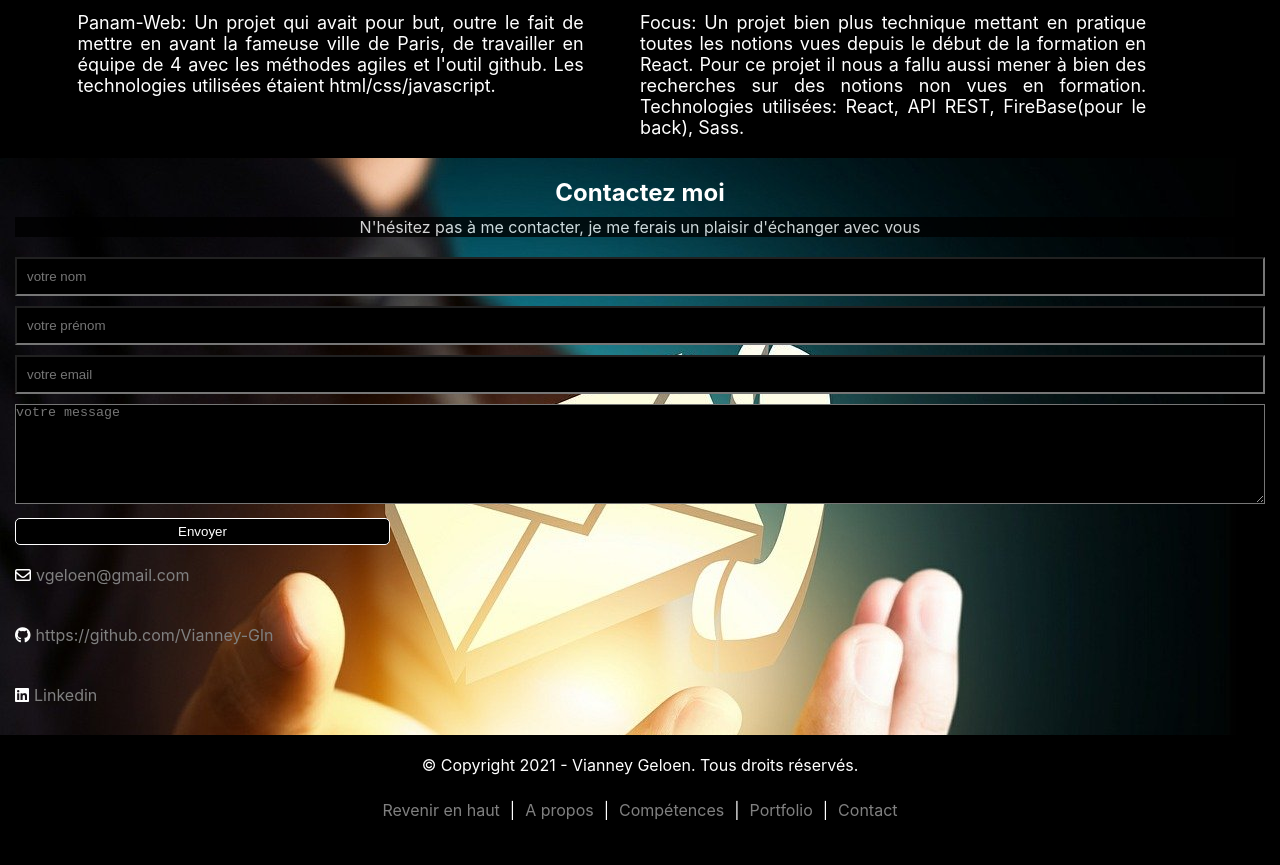
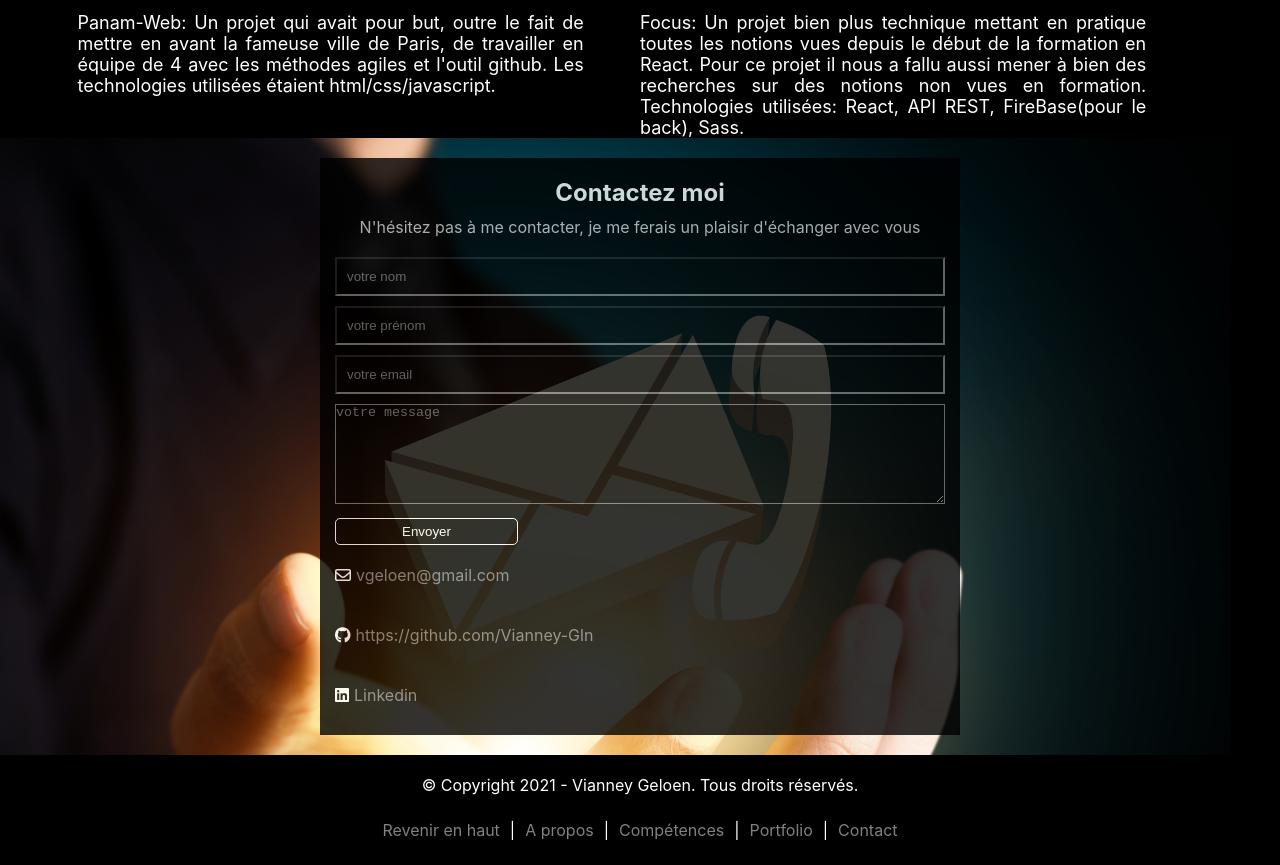
Before and after one commit to Vianney-Gln/porte-folio, a React (Create React App) app: page / in a window 1280 px wide. Shown: the part 3060-3925 px from the top of the page. Built offline with nearby package versions, Linux system fonts and the light colour scheme.

Commit message:
contact responsiv ok

```diff
--- a/src/components/contact.jsx
+++ b/src/components/contact.jsx
@@ -4,6 +4,7 @@ import "../styles/contact.scss";
 
 const Contact = () => {
   return (
+    <div className="container-contact">
       <div className="contact" id="contact">
         <h2>Contactez moi</h2>
         <p className="phrase-contactez-moi">
@@ -54,6 +55,7 @@ const Contact = () => {
           </span>
         </p>
       </div>
+    </div>
   );
 };
 
--- a/src/styles/contact.scss
+++ b/src/styles/contact.scss
@@ -69,3 +69,48 @@
     }
   }
 }
+
+@media screen and (min-width: 720px) {
+  .container-contact {
+    width: 100%;
+    display: flex;
+    justify-content: center;
+    background-image: url("../images/background-contact.jpg");
+    background-repeat: no-repeat;
+    background-size: cover;
+
+    .contact {
+      width: 50%;
+      margin-bottom: 20px;
+      background-image: none;
+      background-color: black;
+      opacity: 0.8;
+
+      form {
+        button {
+          transition: all 0.8s ease;
+        }
+        button:hover {
+          cursor: pointer;
+          color: black;
+          background-color: white;
+
+          transform: scale(1.1);
+        }
+      }
+
+      .linkedin:hover,
+      .github:hover {
+        span {
+          display: inline-block;
+          a {
+            display: inline-block;
+            color: white;
+            transition: all 0.8s ease;
+            transform: translateX(5px);
+          }
+        }
+      }
+    }
+  }
+}
```
Lines whose indentation alone changed are shown as unchanged.
